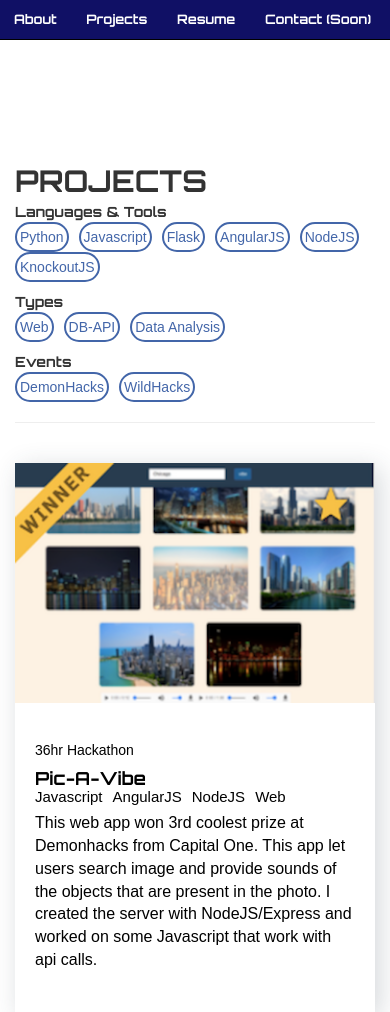
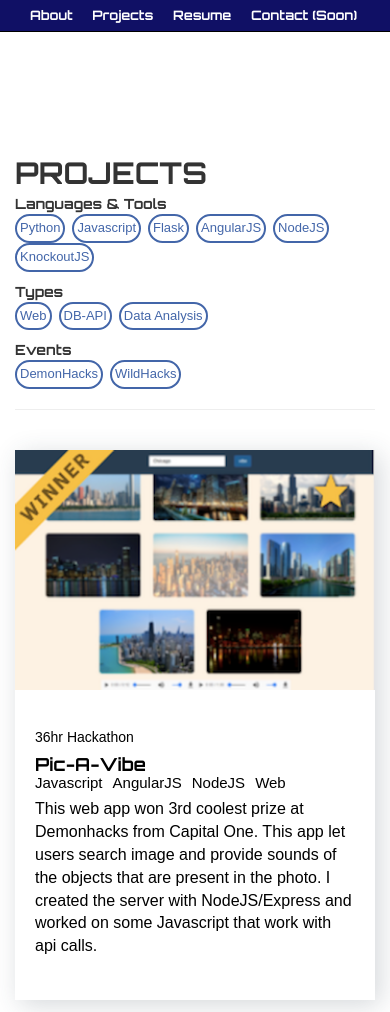
Before and after one commit to sonamoo/myPortfolio, a PHP site: page /main.html in a window 390 px wide. Shown: the top 1012 px of the page. Run offline with PHP 8.4, Linux system fonts and the light colour scheme; some libraries are stand-ins or nearby versions.

Commit message:
keep changing the nav bar.

```diff
--- a/css/main.css
+++ b/css/main.css
@@ -201,14 +201,15 @@ a {
 
 @media screen and (max-width: 480px) {
     .filter-contents {
-        font-size: 14px;
-        margin-right: 10px;
+        font-size: 13px;
+        margin-right: 7px;
         padding: 3px;
     }
 
     .header-contents {
-        margin-right: 5px;
+        margin-right: 3px;
         font-size: 13px;
+        padding: 6px;
     }
 
     #header-contents-wrapper {
```
